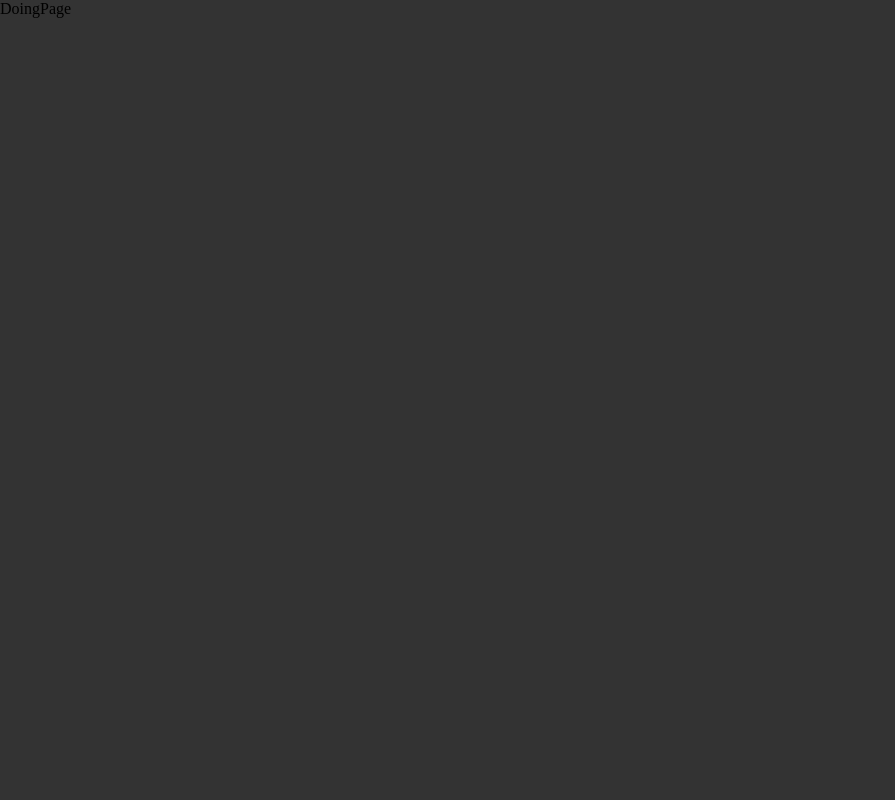
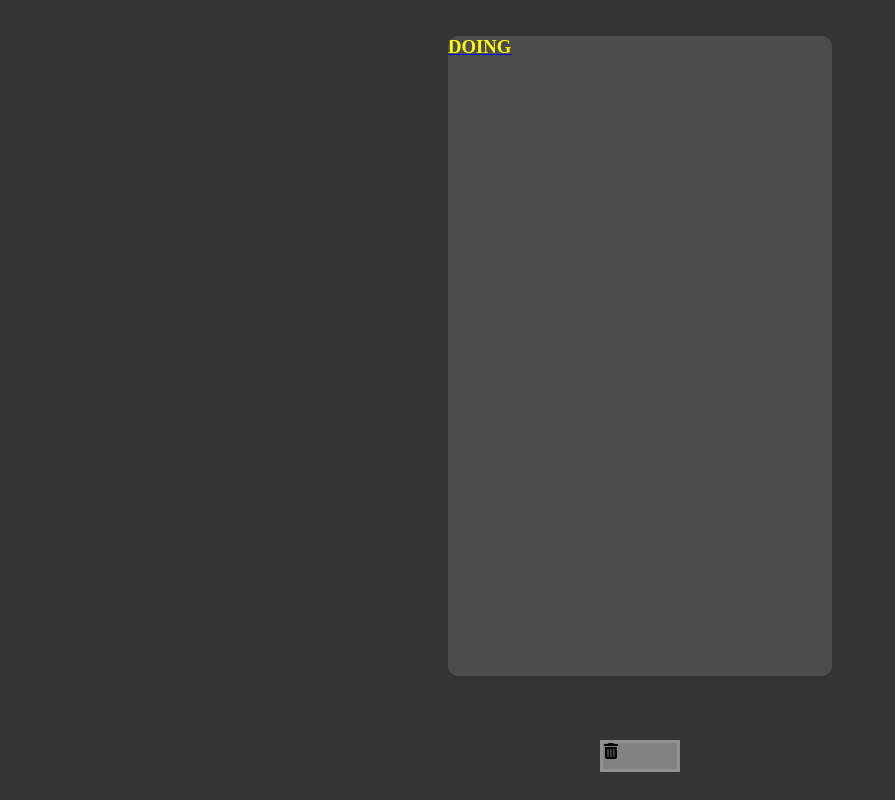
Before and after one commit to annaisakson/kanban-board, a React (Vite) app: page /doing in a window 1280 px wide. Shown: the whole page, without its empty margins (0-895 px from the left). Built offline with nearby package versions, Linux system fonts and the light colour scheme.

Commit message:
routing done

```diff
--- a/src/App.jsx
+++ b/src/App.jsx
@@ -3,15 +3,42 @@ import DoingPage from "./components/DoingPage";
 import DonePage from "./components/DonePage";
 import TodoPage from "./components/TodoPage";
 import { BrowserRouter as Router, Routes, Route } from "react-router-dom";
+import { useState, useEffect } from "react";
 
 function App() {
+  const [cards, setCards] = useState([]);
+  const [hasChecked, setHasChecked] = useState(false);
+
+  // see if cards have changed and then save to local storage
+  useEffect(() => {
+    hasChecked && localStorage.setItem("cards", JSON.stringify(cards));
+  }, [cards]);
+
+  // get data from local storage if we have any
+  useEffect(() => {
+    const cardData = localStorage.getItem("cards");
+
+    setCards(cardData ? JSON.parse(cardData) : []);
+
+    setHasChecked(true);
+  }, []);
+
   return (
     <Router>
       <Routes>
-        <Route index element={<Board />} />
-        <Route path="/todo" element={<TodoPage />} />
-        <Route path="/doing" element={<DoingPage />} />
-        <Route path="/done" element={<DonePage />} />
+        <Route index element={<Board cards={cards} setCards={setCards} />} />
+        <Route
+          path="/todo"
+          element={<TodoPage cards={cards} setCards={setCards} />}
+        />
+        <Route
+          path="/doing"
+          element={<DoingPage cards={cards} setCards={setCards} />}
+        />
+        <Route
+          path="/done"
+          element={<DonePage cards={cards} setCards={setCards} />}
+        />
       </Routes>
     </Router>
   );
--- a/src/components/Board.jsx
+++ b/src/components/Board.jsx
@@ -2,24 +2,7 @@ import React, { useEffect, useState } from "react";
 import Column from "./Column";
 import Delete from "./Delete";
 
-const Board = () => {
-  const [cards, setCards] = useState([]);
-  const [hasChecked, setHasChecked] = useState(false);
-
-  // see if cards have changed and then save to local storage
-  useEffect(() => {
-    hasChecked && localStorage.setItem("cards", JSON.stringify(cards));
-  }, [cards]);
-
-  // get data from local storage if we have any
-  useEffect(() => {
-    const cardData = localStorage.getItem("cards");
-
-    setCards(cardData ? JSON.parse(cardData) : []);
-
-    setHasChecked(true);
-  }, []);
-
+const Board = ({ cards, setCards }) => {
   return (
     <article className="parent-div">
       <section className="board">
--- a/src/components/DoingPage.jsx
+++ b/src/components/DoingPage.jsx
@@ -1,7 +1,21 @@
-import React from "react";
+import Column from "./Column";
+import Delete from "./Delete";
 
-const DoingPage = () => {
-  return <div>DoingPage</div>;
+const DoingPage = ({ cards, setCards }) => {
+  return (
+    <article className="parent-div">
+      <section className="board">
+        <Column
+          title="DOING"
+          column="Doing"
+          titleColor="yellow"
+          cards={cards}
+          setCards={setCards}
+        />
+      </section>
+      <Delete setCards={setCards} />{" "}
+    </article>
+  );
 };
 
 export default DoingPage;
--- a/src/components/DonePage.jsx
+++ b/src/components/DonePage.jsx
@@ -1,7 +1,21 @@
-import React from "react";
+import Column from "./Column";
+import Delete from "./Delete";
 
-const DonePage = () => {
-  return <div>DonePage</div>;
+const DonePage = ({ cards, setCards }) => {
+  return (
+    <article className="parent-div">
+      <section className="board">
+        <Column
+          title="DONE"
+          column="Done"
+          titleColor="green"
+          cards={cards}
+          setCards={setCards}
+        />
+      </section>
+      <Delete setCards={setCards} />{" "}
+    </article>
+  );
 };
 
 export default DonePage;
--- a/src/components/TodoPage.jsx
+++ b/src/components/TodoPage.jsx
@@ -1,7 +1,7 @@
 import Column from "./Column";
 import Delete from "./Delete";
 
-const TodoPage = () => {
+const TodoPage = ({ cards, setCards }) => {
   return (
     <article className="parent-div">
       <section className="board">
```
